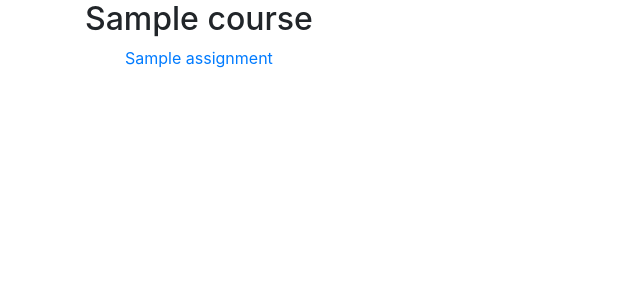
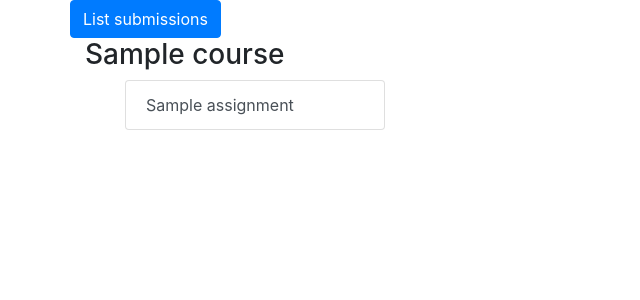
Before and after one commit to vmck/acs-interface, a Django app: page /homepage/ in a window 1280 px wide. Shown: the top 300 px of the page, without its empty margins (0-640 px from the left). Run offline with Django 3.2, Linux system fonts and the light colour scheme; tables that the repository leaves empty hold one stand-in row (values such as "Sample post"); some libraries are stand-ins or nearby versions.

Commit message:
add links

```diff
--- a/interface/templates/interface/homepage.html
+++ b/interface/templates/interface/homepage.html
@@ -13,13 +13,16 @@
 
     <body>
         <div class="container">
+            <div class='row'>
+                <a class="btn btn-primary" href='{{ submission_list_url }}'>List submissions</a>
+            </div>
             {% for subject, assignment in data %}
-                <h2>{{ subject }}</h2>
-                <ul>
+                <h3>{{ subject }}</h3>
+                <div class="list-group" style="width: 300px; padding-left: 40px">
                     {% for url, name in assignment %}
-                        <a href="{{ url }}">{{ name }} </a>
+                        <a href="{{ url }}" class="list-group-item list-group-item-action">{{ name }} </a>
                     {% endfor %}
-                </ul>
+                </div>
             {% endfor %}
         </div>
     </body>
--- a/interface/templates/interface/submission_list.html
+++ b/interface/templates/interface/submission_list.html
@@ -14,7 +14,7 @@
     <body>
         <div class="container">
             <div class="row">
-                <a class="btn btn-primary" href='{{ upload_url }}'>Homepage</a>
+                <a class="btn btn-primary" href='{{ homepage_url }}'>Homepage</a>
             </div>
             <div class="row">
                 <table class="table table-striped table-bordered table-sm">
--- a/interface/templates/interface/submission_result.html
+++ b/interface/templates/interface/submission_result.html
@@ -13,7 +13,7 @@
 
     <body>
         <div class="container">
-            <a class="btn btn-primary" href='{{ upload_url }}'>Homepage</a>
+            <a class="btn btn-primary" href='{{ homepage_url }}'>Homepage</a>
             <a class="btn btn-primary" href='{{ submission_list_url }}'>List submissions</a>
             <p>Submission id: {{ sub.id }}</p>
             <p>Your score is: {{ sub.score }}/{{ sub.assignment.max_score }}</p>
--- a/interface/views.py
+++ b/interface/views.py
@@ -53,7 +53,9 @@ def homepage(request):
                                     assignment.name))
         data.append((course.name, assignment_data))
 
-    return render(request, 'interface/homepage.html', {'data': data})
+    return render(request, 'interface/homepage.html',
+                  {'data': data,
+                   'submission_list_url': redirect(submission_list).url})
 
 
 def submission_list(request):
@@ -68,7 +70,7 @@ def submission_list(request):
 
     return render(request, 'interface/submission_list.html',
                   {'subs': subs,
-                   'upload_url': redirect(homepage).url,
+                   'homepage_url': redirect(homepage).url,
                    'sub_base_url': redirect(submission_list).url})
 
 
@@ -77,7 +79,7 @@ def submission_result(request, pk):
 
     return render(request, 'interface/submission_result.html',
                   {'sub': sub,
-                   'upload_url': redirect(homepage).url,
+                   'homepage_url': redirect(homepage).url,
                    'submission_list_url': redirect(submission_list).url})
 
 
```
